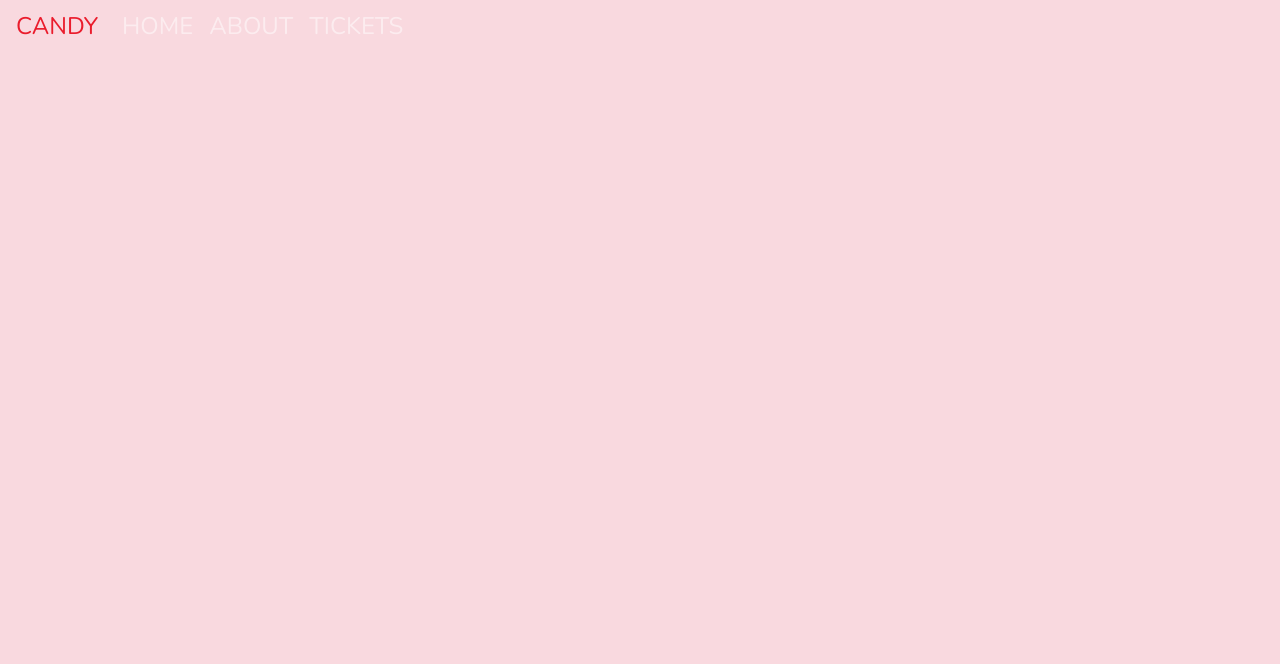
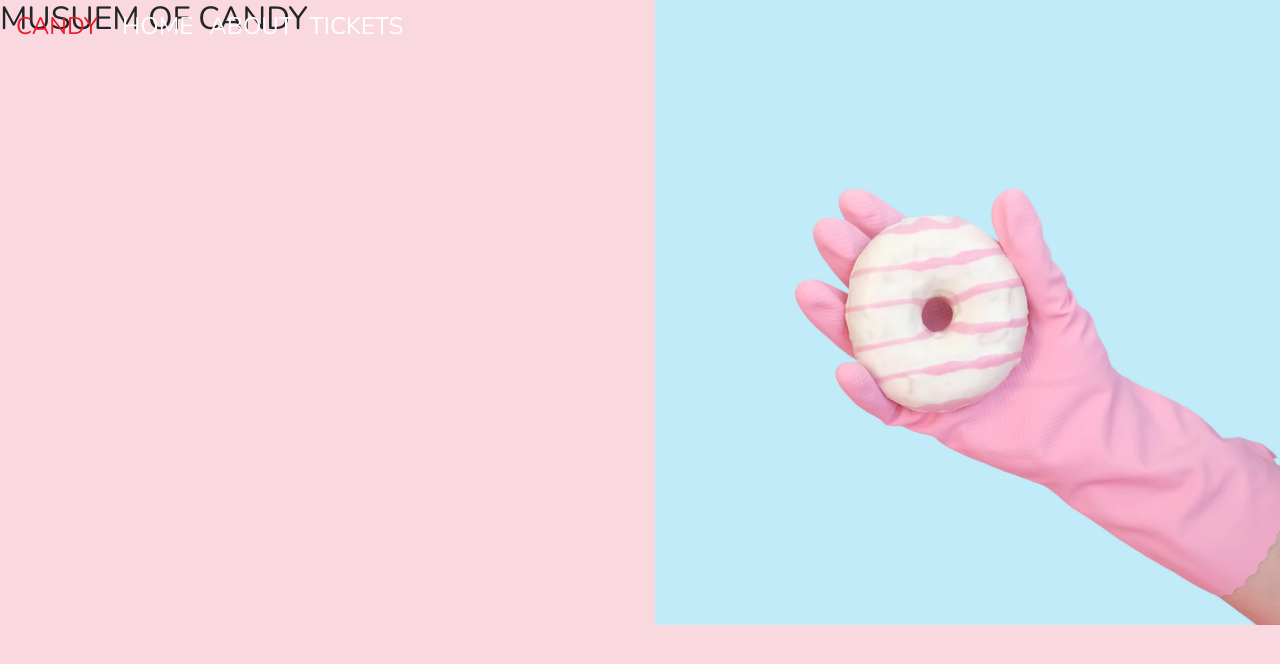
Before and after one commit to miguelcoria94/Museum-Of-Candy, a plain HTML site: page index.html in a window 1280 px wide. Drawn offline with nearby package versions, Linux system fonts and the light colour scheme.

Commit message:
fixed typo

```diff
--- a/app.css
+++ b/app.css
@@ -7,13 +7,15 @@ body {
     font-size: 1.5rem;
     font-weight: 100;
 }
+#mainNavbar .nav-link {
+    color: white;
+}
+
+#mainNavbar .nav-link:hover {
+    color: #EA1C2C;
+}
 
 #mainNavbar .navbar-brand {
     color: #EA1C2C;
     font-size: 1.5rem;
-    font-weight: 100;
 }
-
-.nav-link {
-
-}
--- a/index.html
+++ b/index.html
@@ -40,6 +40,17 @@
 
       </div>
     </nav>
+
+    <section class="container-fluid px-0">
+      <div class="row">
+        <div class="col-6">
+          <h2>MUSUEM OF CANDY</h2>
+        </div>
+        <div class="col-6">
+            <img class="img-fluid" src="imgs/hand2.png" alt="">
+        </div>
+      </div>
+    </section>
     <!-- Optional JavaScript -->
     <!-- jQuery first, then Popper.js, then Bootstrap JS -->
     <script src="https://code.jquery.com/jquery-3.3.1.slim.min.js" integrity="sha384-q8i/X+965DzO0rT7abK41JStQIAqVgRVzpbzo5smXKp4YfRvH+8abtTE1Pi6jizo" crossorigin="anonymous"></script>
```
